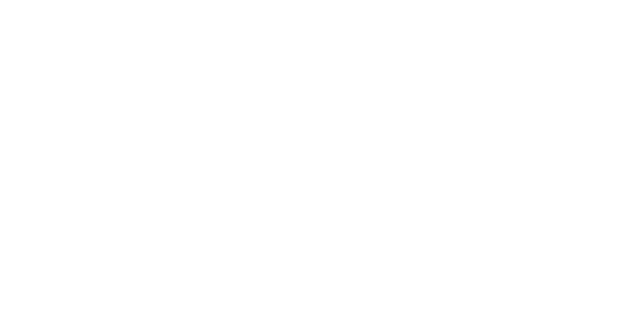
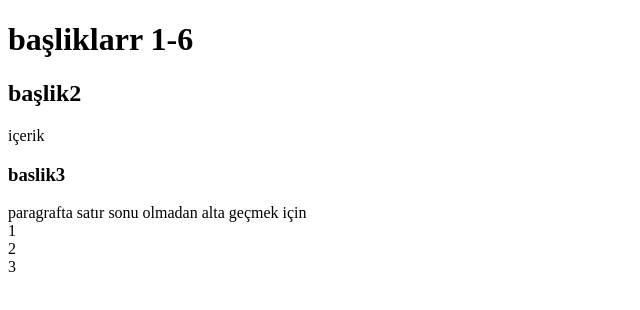
Before and after one commit to busrademirov1616-coder/web_ogreniyorumm, a plain HTML site: page TESTT.html in a window 1280 px wide. Shown: the whole page, without its empty margins (0-640 px from the left). Drawn offline with Linux system fonts and the light colour scheme.

Commit message:
ilk dersler yaptıklarım

```diff
--- a/TESTT.html
+++ b/TESTT.html
@@ -1,9 +1,25 @@
-<!DOCTYPE html>
-<html> <!-- aciklama -->
+<!DOCTYPE html>  <!--bu sayfa html sayfası-->
+<html lange="tr"> <!-- kök komut ve dil seçeneğii-->
     <head>
-
+        <title> sayfa aciklamalari</title>
+             <!-- sunucu ve arama motoru bilgisi-->
+        <meta charset="utf-8">  <!--türkçe charların düzgün görünmesini sağlar,head içine yzlr-->
     </head>
     <body>
+<!--içerikk-->
+        <h1>başliklarr 1-6</h1>
+        <h2>başlik2</h2>
+        <p>içerik</p>
+
+        <h3>baslik3</h3>
+        <p>paragrafta satır sonu olmadan alta geçmek için <br>
+            1<br>
+            2<br>
+            3<br>
+        </p>
+
+
 
     </body>
+
 </html>
```
